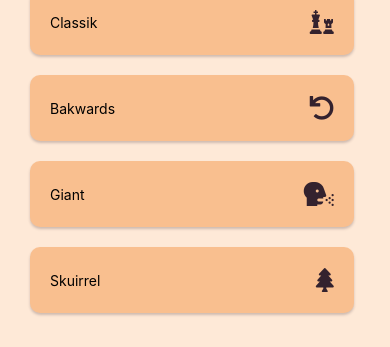
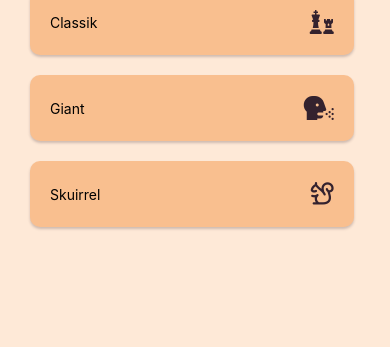
Before and after one commit to Grisu-Studio/Yak-Bak, a React Native app: screen / in a window 390 px wide. Shown: the part 494-841 px from the top of the page. Built offline with nearby package versions, Linux system fonts and the light colour scheme; what expo-av would draw is missing.

Commit message:
✅ App first version finished

```diff
--- a/App.tsx
+++ b/App.tsx
@@ -1,7 +1,7 @@
 import React, { useState } from 'react';
 import { Text, View, TouchableOpacity, FlatList } from 'react-native';
 import Slider from '@react-native-community/slider';
-import { FontAwesome5 } from '@expo/vector-icons';
+import { FontAwesome5, Octicons } from '@expo/vector-icons';
 import { styles } from './styles';
 import { useAudioRecording } from './hooks/useAudioRecording';
 import recordingSettings from './recordingSettings';
@@ -23,7 +23,12 @@ export default function App() {
     return (
       <TouchableOpacity style={styles.typeCard} onPress={() => handleCardPress(item.name, item.effect)}>
         <Text>{item.name}</Text>
-        <FontAwesome5 name={item.icon} size={24} color="#34222e" />
+        {
+          item.name == 'Skuirrel' ?
+            <Octicons name="squirrel" size={24} color="#34222e" /> :
+            <FontAwesome5 name={item.icon} size={24} color="#34222e" />
+        }
+
       </TouchableOpacity>
     );
   };
@@ -37,7 +42,7 @@ export default function App() {
         </TouchableOpacity>
       </View>
 
-      <TouchableOpacity style={styles.iconContainer} onPress={() => playSound(playbackRate)}>
+      <TouchableOpacity style={styles.iconContainer} onPress={() => playSound(playbackRate, selectedEffect)}>
         <FontAwesome5 name="play" size={50} color="#34222e" />
       </TouchableOpacity>
 
--- a/app.json
+++ b/app.json
@@ -15,13 +15,15 @@
       "**/*"
     ],
     "ios": {
-      "supportsTablet": true
+      "supportsTablet": true,
+      "bundleIdentifier": "com.grisu.yakbak"
     },
     "android": {
       "adaptiveIcon": {
         "foregroundImage": "./assets/adaptive-icon.png",
         "backgroundColor": "#ffffff"
-      }
+      },
+      "package": "com.grisu.yakbak"
     },
     "web": {
       "favicon": "./assets/favicon.png"
--- a/data/types.ts
+++ b/data/types.ts
@@ -1,8 +1,8 @@
 const audioTypes = [
     { name: "Classik", icon: "chess", effect: "classic" },
-    { name: "Bakwards", icon: "undo", effect: "reverse" },
     { name: "Giant", icon: "head-side-cough", effect: "lowpitch" },
     { name: "Skuirrel", icon: "tree", effect: "highpitch" },
+    // { name: "Bakwards", icon: "undo", effect: "reverse" },
     // { name: "Ekko", icon: "volume-up", effect: "echo" },
     // { name: "Dark Vader", icon: "empire", effect: "lowpitch" },
     // { name: "Robotik", icon: "robot", effect: "robot" },
```
Also changed, not shown: package.json (+4 -3 lines), 2 other files (tests, documents, lock files or other folders).
